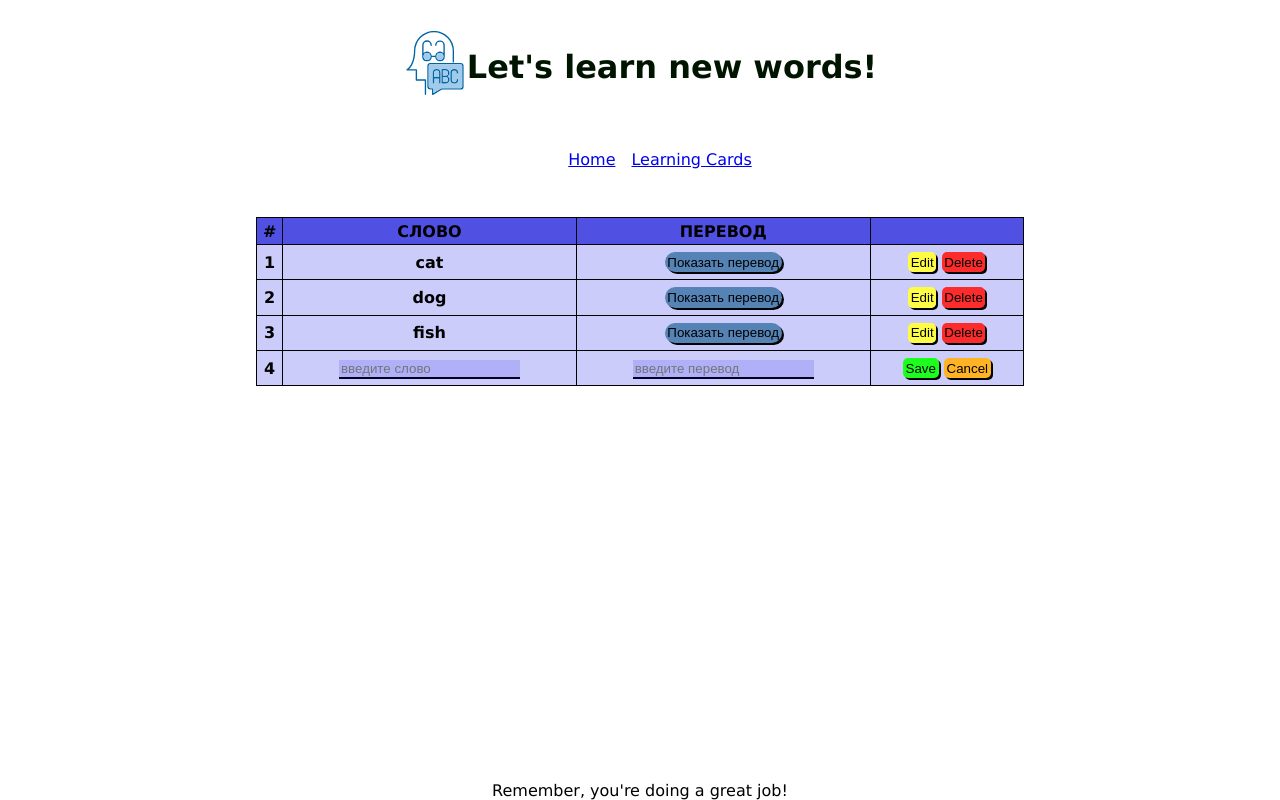
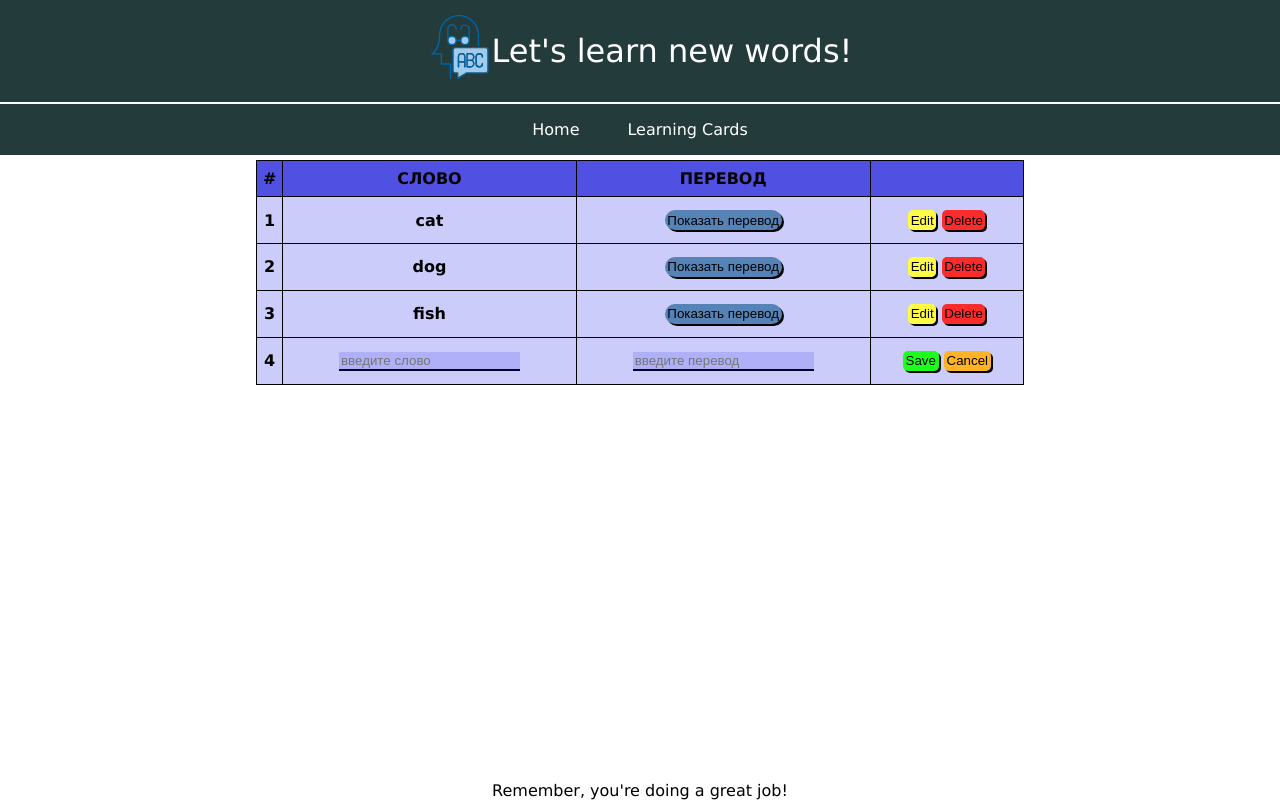
Before and after one commit to MallonsoFrey/LinguaCard, a React (Vite) app: page / in a window 1280 px wide. Built offline with nearby package versions, Linux system fonts and the light colour scheme.

Commit message:
header and nav fixed position

```diff
--- a/src/Components/CardMinimal/CardMinimal.scss
+++ b/src/Components/CardMinimal/CardMinimal.scss
@@ -2,6 +2,7 @@
 .cardMinimal-container {
     display: flex;
     align-items: center;
+    margin-top: 5%;
 
     .cardMinimal {
         width: 300px;
--- a/src/Components/Header/Header.scss
+++ b/src/Components/Header/Header.scss
@@ -1,12 +1,13 @@
 .header {
-    color: rgb(0, 21, 0);
-    font-weight: 700;
+    color: white;
+    font-weight: 400;
     font-size: 2em;
-    margin: 0.5em;
     display: flex;
     align-items: center;
     justify-content: center;
-    position: sticky;
+    position: fixed;
+    width: 100%;
+    background-color: rgb(36, 59, 60);
 
     .logo {
         width: 2em;
--- a/src/Components/Navigation/Navigation.scss
+++ b/src/Components/Navigation/Navigation.scss
@@ -1,7 +1,26 @@
 .nav {
+    position: fixed;
+    width: 100%;
+    top: 13%;
+    background-color:  rgb(36, 59, 60);
+    padding: 1em;
+
     .list {
         list-style: none;
         display: flex;
+        justify-content: center;
         gap: 1em;
+        margin: 0;
+        padding: 0;
+
+        a {
+            text-decoration: none;
+            color: white;
+            padding: 1em;
+
+            &:hover {
+                color: rgba(255, 255, 255, 0.39);
+            }
+        }
     }
 }
--- a/src/Components/WordTable/WordTable.scss
+++ b/src/Components/WordTable/WordTable.scss
@@ -6,6 +6,7 @@ table, tr, th {
 table {
     width: 60%;
     height: 30%;
+    margin-top: 10%;
 
     .top-row {
         background-color: rgb(80, 80, 226);
```
